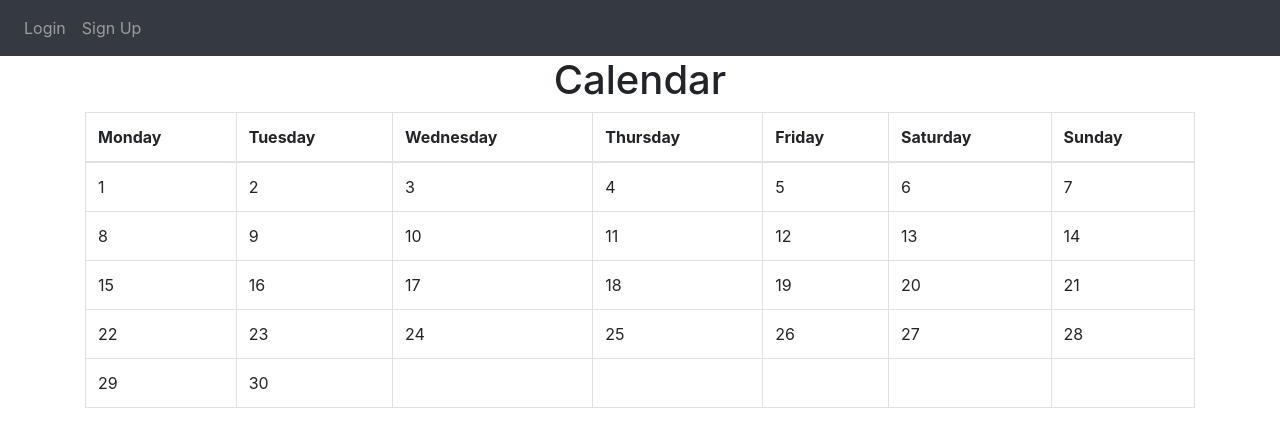
After one commit to PrzemyslawMusial242473/E-Gmina, a Flask app: page /calendar in a window 1280 px wide. The commit adds this page. Shown: the top 447 px of the page. Run offline with Flask 3, Linux system fonts and the light colour scheme; some libraries are stand-ins or nearby versions.

Commit message:
simple calendar added

```diff
--- a/Sumatywny/website/templates/base.html
+++ b/Sumatywny/website/templates/base.html
@@ -32,6 +32,7 @@
           {% if user.is_authenticated %}
           <a class="nav-item nav-link" id="home" href="/">Home</a>
           <a class="nav-item nav-link" id="logout" href="/logout">Logout</a>
+          <a class="nav-item nav-link" id="calendar" href="/calendar">Calendar</a>
           {% else %}
           <a class="nav-item nav-link" id="login" href="/login">Login</a>
           <a class="nav-item nav-link" id="signUp" href="/sign-up">Sign Up</a>
--- /dev/null
+++ b/Sumatywny/website/templates/calendar.html
@@ -0,0 +1,29 @@
+{% extends "base.html" %}
+{% block title %}Calendar{% endblock %}
+{% block content %}
+  <h1 align="center">Calendar</h1>
+  <div class="calendar">
+    <table class="table table-bordered">
+      <thead>
+        <tr>
+          <th>Monday</th>
+          <th>Tuesday</th>
+          <th>Wednesday</th>
+          <th>Thursday</th>
+          <th>Friday</th>
+          <th>Saturday</th>
+          <th>Sunday</th>
+        </tr>
+      </thead>
+      <tbody>
+        {% for week in calendar %}
+          <tr>
+            {% for day in week %}
+              <td>{{ day }}</td>
+            {% endfor %}
+          </tr>
+        {% endfor %}
+      </tbody>
+    </table>
+  </div>
+{% endblock %}
--- a/Sumatywny/website/views.py
+++ b/Sumatywny/website/views.py
@@ -3,6 +3,10 @@ from flask_login import login_required, current_user
 from .models import Note
 from . import db
 import json
+import calendar
+from django.shortcuts import render
+from datetime import datetime
+
 
 views = Blueprint('views', __name__)
 
@@ -35,3 +39,21 @@ def delete_note():
             db.session.commit()
 
     return jsonify({})
+
+@views.route('/calendar', methods=['GET'])
+def calendar_view():
+    import datetime
+    today = datetime.date.today()
+    year = today.year
+    month = today.month
+    cal = calendar.monthcalendar(year, month)
+    weeks = []
+    for week in cal:
+        current_week = []
+        for day in week:
+            if day == 0:
+                current_week.append("")
+            else:
+                current_week.append(day)
+        weeks.append(current_week)
+    return render_template("calendar.html", user=current_user, calendar=weeks)
```
